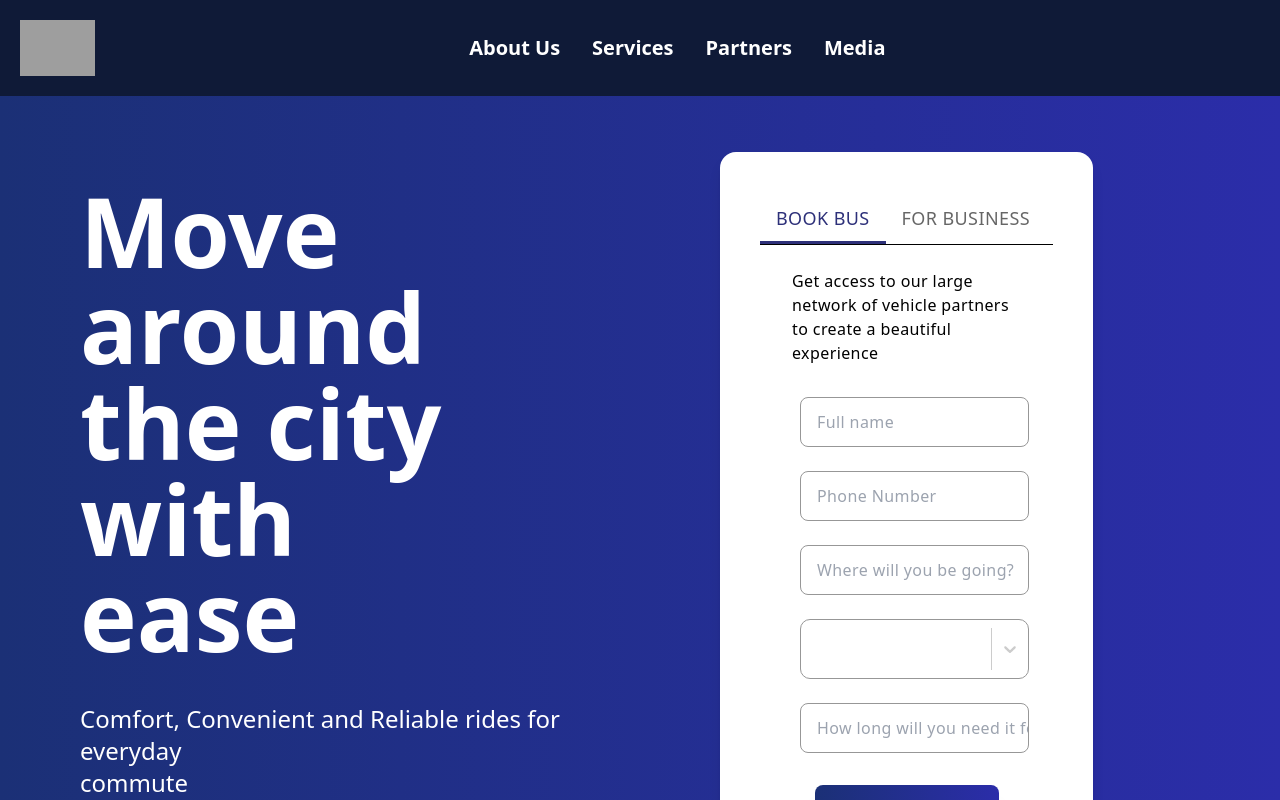
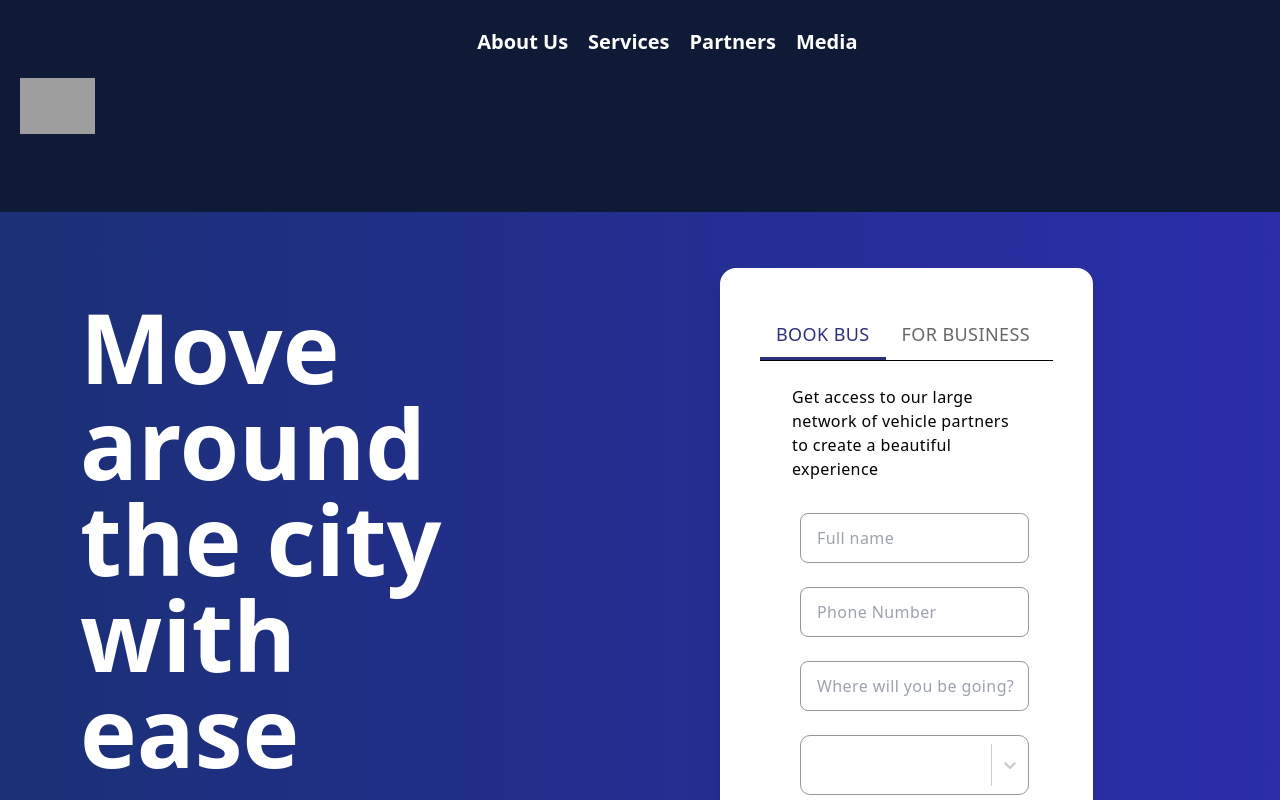
Before and after one commit to ImmArkorful/trober-web-app, a Next.js app: page / in a window 1280 px wide. Shown: the top 800 px of the page. Built offline with nearby package versions, Linux system fonts and the light colour scheme; grey boxes are pictures that could not be loaded.

Commit message:
feat: more functionalities to nav bar

```diff
--- a/package.json
+++ b/package.json
@@ -18,6 +18,7 @@
     "@typescript-eslint/eslint-plugin": "^5.39.0",
     "@typescript-eslint/parser": "^5.39.0",
     "aos": "^3.0.0-beta.6",
+    "disable-scroll": "^0.6.0",
     "eslint": "^7.32.0 || ^8.2.0",
     "eslint-config-prettier": "^8.5.0",
     "eslint-plugin-jsx-a11y": "^6.5.1",
--- /dev/null
+++ b/pages/Components/ArrowRight.tsx
@@ -0,0 +1,18 @@
+const ArrowRight = () => {
+  return (
+    <svg
+      width="20"
+      height="17"
+      viewBox="0 0 20 17"
+      fill="none"
+      xmlns="http://www.w3.org/2000/svg"
+    >
+      <path
+        d="M2.05771 9.82692H15.5143L11.3956 14.7738C11.3002 14.8886 11.2284 15.021 11.1842 15.1635C11.14 15.3059 11.1243 15.4557 11.138 15.6043C11.1657 15.9043 11.3114 16.1811 11.5431 16.3737C11.7748 16.5662 12.0735 16.6589 12.3735 16.6312C12.6736 16.6036 12.9503 16.4579 13.1429 16.2262L18.816 9.41846C18.8541 9.36432 18.8883 9.30743 18.9181 9.24827C18.9181 9.19154 18.9748 9.1575 18.9975 9.10077C19.0489 8.97068 19.0759 8.8322 19.0769 8.69231C19.0759 8.55242 19.0489 8.41394 18.9975 8.28385C18.9975 8.22712 18.9408 8.19308 18.9181 8.13635C18.8883 8.07719 18.8541 8.0203 18.816 7.96616L13.1429 1.15846C13.0362 1.03039 12.9026 0.927385 12.7516 0.856788C12.6006 0.786191 12.4359 0.749731 12.2692 0.750002C12.0041 0.749484 11.7472 0.841814 11.5431 1.01096C11.4282 1.10621 11.3332 1.22319 11.2636 1.3552C11.194 1.48721 11.1511 1.63166 11.1374 1.78027C11.1237 1.92887 11.1395 2.07872 11.1838 2.22124C11.2281 2.36375 11.3001 2.49612 11.3956 2.61077L15.5143 7.55769H2.05771C1.75679 7.55769 1.4682 7.67723 1.25542 7.89002C1.04264 8.1028 0.923096 8.39139 0.923096 8.69231C0.923096 8.99323 1.04264 9.28182 1.25542 9.4946C1.4682 9.70739 1.75679 9.82692 2.05771 9.82692Z"
+        fill="#ACFE14"
+      />
+    </svg>
+  );
+};
+
+export default ArrowRight;
--- a/pages/Components/header.tsx
+++ b/pages/Components/header.tsx
@@ -2,29 +2,50 @@ import React, { useState } from 'react';
 import type { NextPage } from 'next';
 import Link from 'next/link';
 import { BiMenu } from 'react-icons/bi';
+import { AiOutlineCloseCircle } from 'react-icons/ai';
+import disableScroll from 'disable-scroll';
+import ArrowRight from './ArrowRight';
 
 const Header: NextPage = () => {
-  const [menuActive, setMenuActive] = useState(true);
+  const [menuActive, setMenuActive] = useState(false);
   const [menuStyle, setMenuStyle] = useState('opacity-0 top-[-400px]');
 
   const toggleMenuActive = () => {
     setMenuActive(!menuActive);
   };
   const handleToggleMenu = () => {
-    menuActive
-      ? setMenuStyle('top-[80px] oplengthacity-100')
+    !menuActive ? disableScroll.on() : disableScroll.off();
+    !menuActive
+      ? setMenuStyle(
+          'transition-all ease-in duration-500 top-[70px] opacity-100'
+        )
       : setMenuStyle('opacity-0 top-[-400px]');
     toggleMenuActive();
   };
   return (
     <header>
       <nav className="p-5 shadow bg-primary md:flex md:items-center md:justify-between">
-        <div className="flex items-center justify-between ">
+        <div className="flex items-center justify-between">
           <img
             alt=""
             className="inline h-8 md:h-14"
             src="https://res.cloudinary.com/troberapp-com/image/upload/v1665265209/Web%20app%20assets/Web/Trober_logo1_3_dhkgng.svg"
           />
+          {menuActive ? (
+            <AiOutlineCloseCircle
+              title="Hamburger menu Icon to trigger mobile view navigation bar"
+              role="button"
+              className="block mx-2 text-3xl cursor-pointer md:hidden"
+              onClick={() => {
+                handleToggleMenu();
+              }}
+              onKeyDown={() => {
+                handleToggleMenu();
+              }}
+              tabIndex={0}
+              color="white"
+            />
+          ) : (
             <BiMenu
               title="Hamburger menu Icon to trigger mobile view navigation bar"
               role="button"
@@ -38,40 +59,80 @@ const Header: NextPage = () => {
               tabIndex={0}
               color="white"
             />
+          )}
         </div>
-
-        <ul
-          className={`${menuStyle} bg-primary font-semibold text-white md:flex md:items-center z-1 md:z-auto md:static absolute w-full left-0 md:w-auto md:py-0 py-4 md:pl-0 pl-7 md:opacity-100 transition-all ease-in duration-500`}
+        <div
+          className={`${menuStyle} ${
+            menuActive && 'h-screen items-center'
+          } bg-primary font-semibold md:mt-0 text-white justify-around flex-col pb-32 md:flex-row flex md:items-center z-50 md:z-auto md:static absolute w-full left-0 md:w-auto md:pl-0 pl-7 md:opacity-100 `}
         >
-          <li className="mx-4 my-6 md:my-0">
+          <ul className="md:flex md:flex-row">
+            <li className="flex flex-row items-center my-2">
               <Link href="/">
-              <a className="text-xl duration-500 hover:text-cyan-500">
+                <a className="mr-5 text-xl duration-500 hover:text-cyan-500">
                   About Us
                 </a>
               </Link>
+              <div className="block md:hidden">
+                <ArrowRight />
+              </div>
             </li>
-          <li className="mx-4 my-6 md:my-0">
+            <li className="flex flex-row items-center my-2">
               <Link href="/">
-              <a href="/" className="text-xl duration-500 hover:text-cyan-500">
+                <a
+                  href="/"
+                  className="mr-5 text-xl duration-500 hover:text-cyan-500"
+                >
                   Services
                 </a>
               </Link>
+              <div className="block md:hidden">
+                <ArrowRight />
+              </div>
             </li>
-          <li className="mx-4 my-6 md:my-0">
+            <li className="flex flex-row items-center my-2">
               <Link href="/">
-              <a href="/" className="text-xl duration-500 hover:text-cyan-500">
+                <a
+                  href="/"
+                  className="mr-5 text-xl duration-500 hover:text-cyan-500"
+                >
                   Partners
                 </a>
               </Link>
+              <div className="block md:hidden">
+                <ArrowRight />
+              </div>
             </li>
-          <li className="mx-4 my-6 md:my-0">
+            <li className="flex flex-row items-center my-2">
               <Link href="/">
-              <a href="/" className="text-xl duration-500 hover:text-cyan-500">
+                <a
+                  href="/"
+                  className="mr-5 text-xl duration-500 hover:text-cyan-500"
+                >
                   Media
                 </a>
               </Link>
+              <div className="block md:hidden">
+                <ArrowRight />
+              </div>
             </li>
           </ul>
+          <div className="flex flex-row justify-center w-full md:hidden">
+            <button
+              type="button"
+              className="p-3 bg-white rounded-xl text-primary"
+            >
+              Book Bus
+            </button>
+            <div className="w-1/12" />
+            <button
+              type="button"
+              className="p-3 text-white border border-white bg-primary rounded-xl"
+            >
+              For Business
+            </button>
+          </div>
+        </div>
         <div> </div>
       </nav>
     </header>
```
Also changed, not shown: 1 other file (tests, documents, lock files or other folders). Lines whose indentation alone changed are shown as unchanged.
